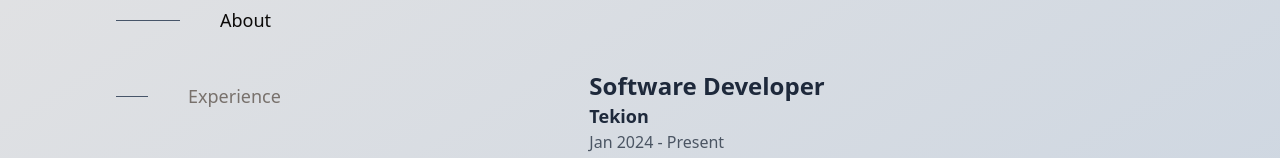
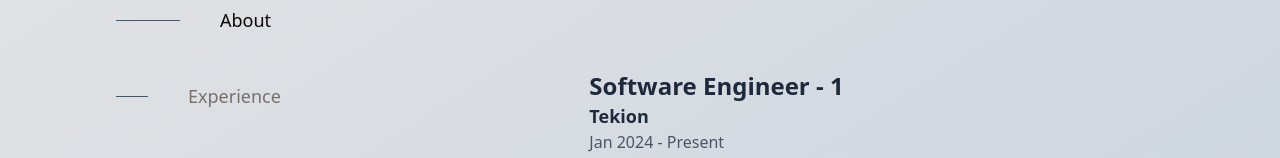
Before and after one commit to nishchay-v/nishchay-v-site, a Next.js app: page / in a window 1280 px wide. Shown: the part 394-552 px from the top of the page. Built offline with nearby package versions, Linux system fonts and the light colour scheme.

Commit message:
refactor: update job title in page.tsx

```diff
--- a/src/app/page.tsx
+++ b/src/app/page.tsx
@@ -194,7 +194,7 @@ const PAGE_SECTIONS = [
     key: 'experience',
     content: [
       {
-        title: 'Software Developer',
+        title: 'Software Engineer - 1',
         company: 'Tekion',
         duration: 'Jan 2024 - Present',
         description: <TekionSE1 />,
```
